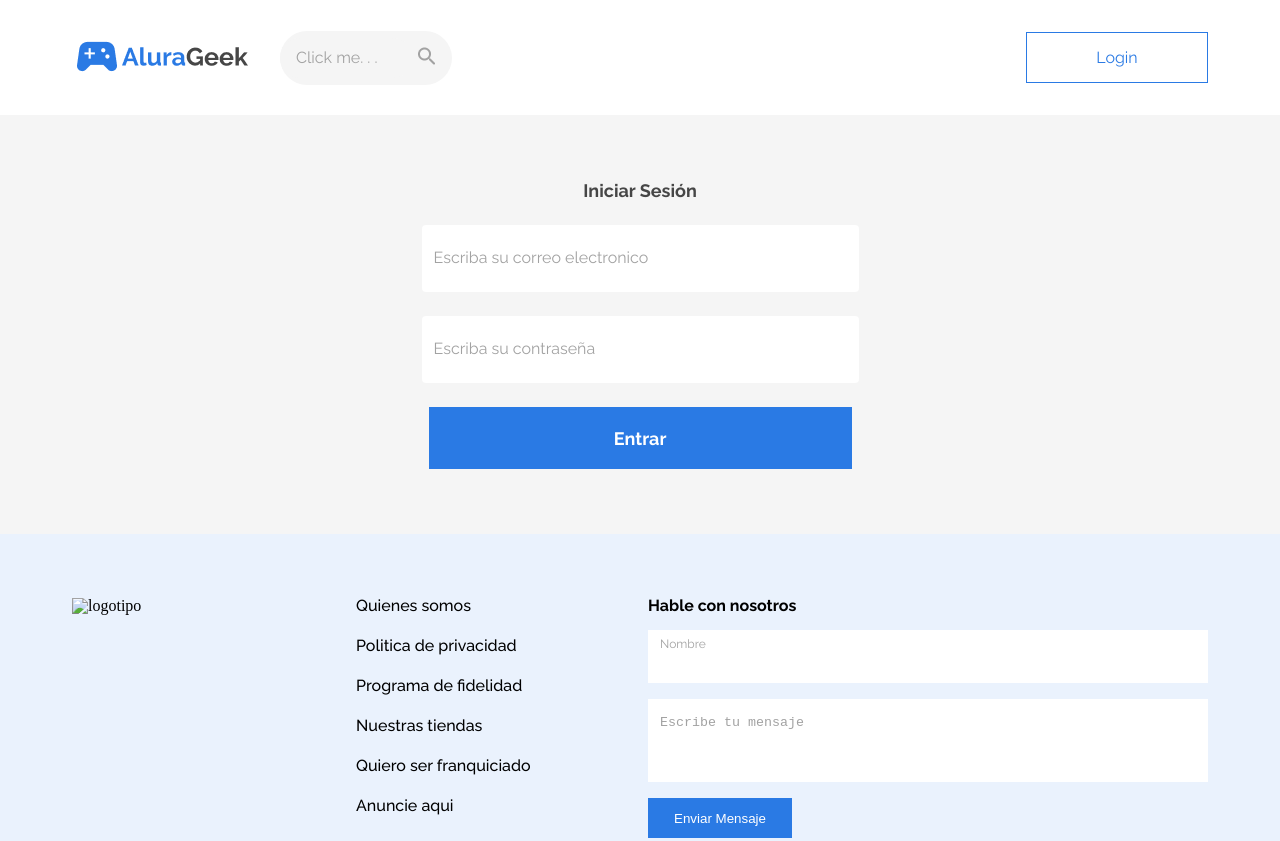
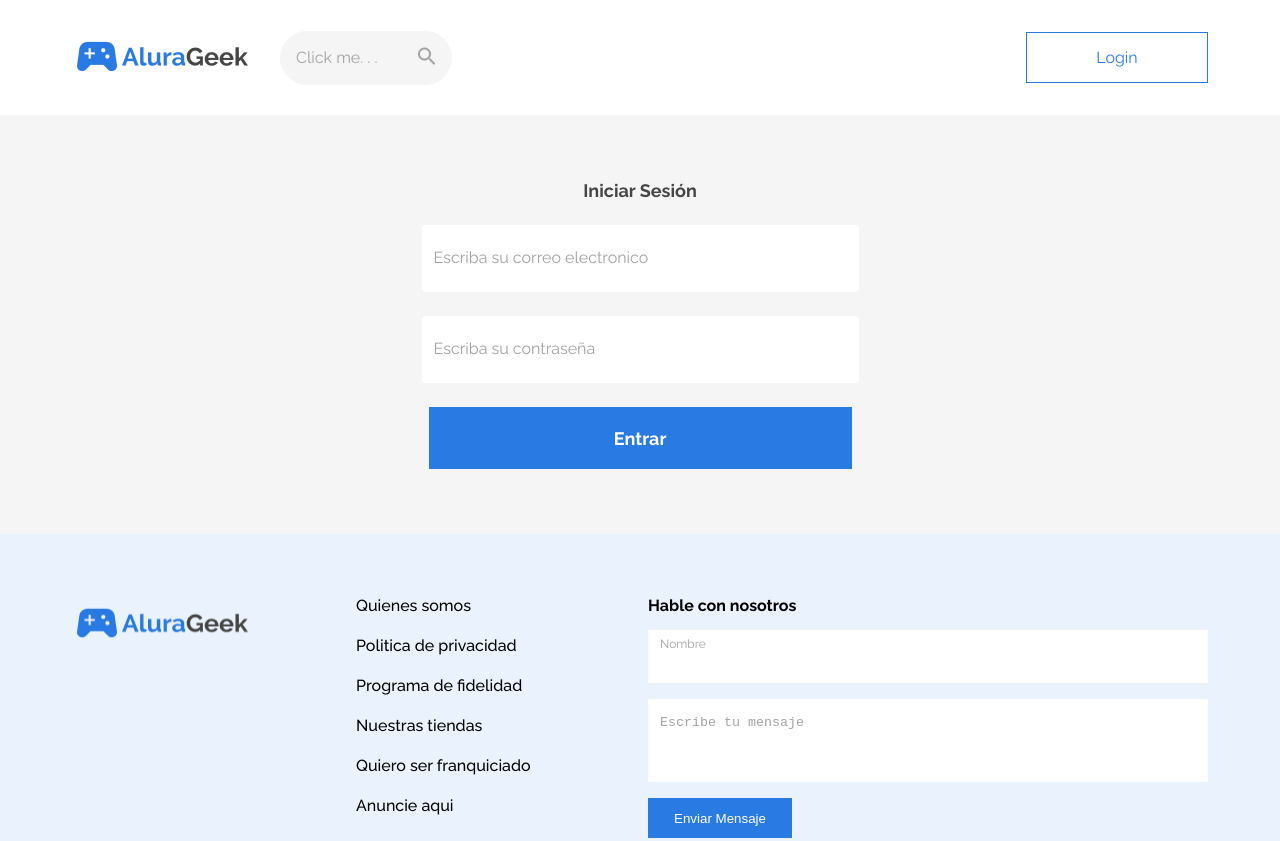
Before and after one commit to Ale827/tienda-geek, a plain HTML site: page login.html in a window 1280 px wide. Shown: the top 841 px of the page. Drawn offline with Linux system fonts and the light colour scheme; the site is published under a folder, as on GitHub Pages, so addresses that start at the root find nothing.

Commit message:
correccion en el logo del footer en login.html

```diff
--- a/login.html
+++ b/login.html
@@ -50,7 +50,7 @@
             <section class="footer">
 
                 <div class="footer__contenido">
-                    <img src="/assets/multimedia/logo.png" alt="logotipo" />
+                    <img src="./assets/multimedia/logo.png" alt="logotipo" />
                     <ul class="footer__contenido-links">
                         <li class="footer__contenido-enlaces"><a href="#">Quienes somos</a></li>
                         <li class="footer__contenido-enlaces"><a href="#">Politica de privacidad</a></li>
```
